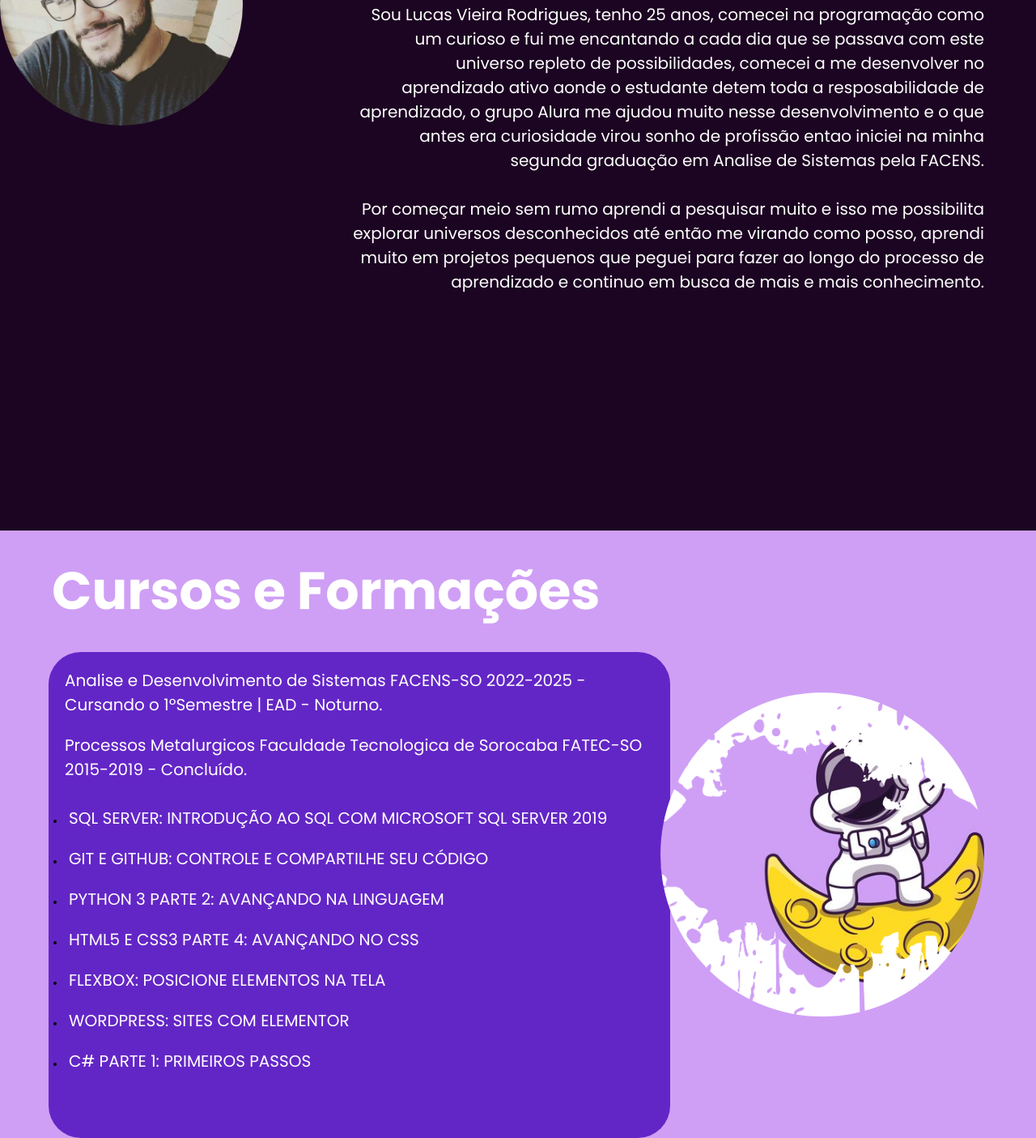
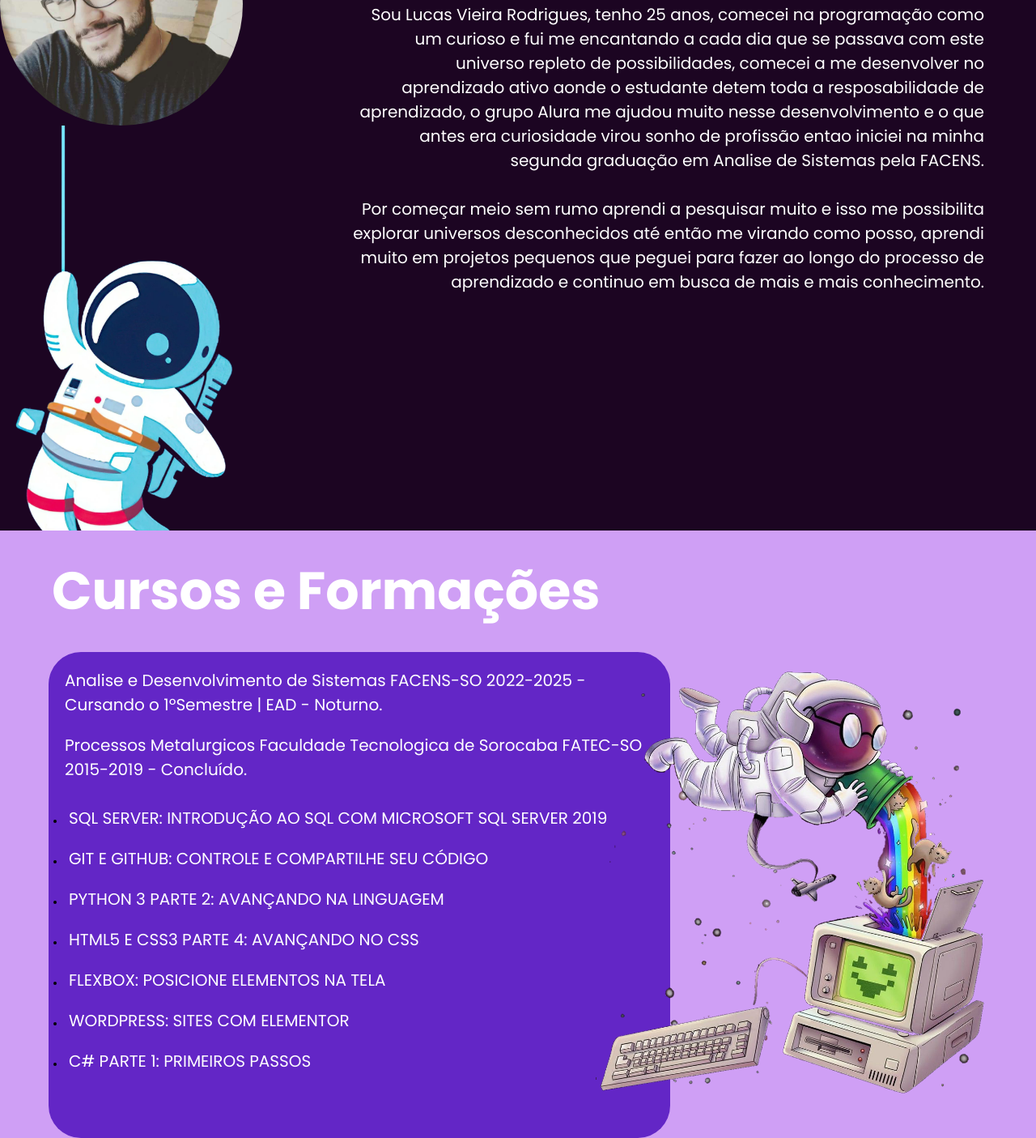
Before and after one commit to LucasvRodrigues/myrepository, a plain HTML site: page index.html in a window 1280 px wide. Shown: the part 945-2350 px from the top of the page at 81% size. Drawn offline with nearby package versions, Linux system fonts and the light colour scheme.

Commit message:
adicionado alguns elementos em parallax, precisa corrigir responsividade arrumando melhor os containers

```diff
--- a/index.html
+++ b/index.html
@@ -55,6 +55,7 @@
         </div>
     </section>
     <section class="banner3" id="experiencia-profissional">
+        <img class="parallax-img" src="./shared/img/down.png" id="down">
         <div class="banner3-context">
             <h2>Experiencia Profissional</h2>
             <div class="banner3-list-background">
@@ -75,7 +76,7 @@
         let btn = document.getElementById("btn");
         let mountains_front = document.getElementById("mountains_front");
         let header = document.getElementById("header");
-
+        let down = document.getElementById("down");
         window.addEventListener('scroll', function(){
             let value = window.scrollY;
             stars.style.left = value * 0.25 + 'px';
@@ -86,7 +87,7 @@
             text.style.marginTop = value * 1.5 + 'px';
             btn.style.marginTop = value * 1.5 + 'px';
             header.style.marginTop = value * 0.5 + 'px';
-
+            down.style.marginTop = value * 0.5 + 'px';
         })
     </script>
     <footer class="body-footer">
--- a/style.css
+++ b/style.css
@@ -151,6 +151,10 @@ html
  height: 100vh;
  background: #1c0522;
 }
+.banner2
+{
+  z-index: 10;
+}
 .banner-img
 {
   display: flex;
@@ -224,34 +228,14 @@ html
 .splash-container
 {
   position: absolute;
-  top: 25%;
+  top: 20%;
   right: 5%;
-  width: 40rem;
-  height: 40rem;
+  width: 48rem;
+  height: 55rem;
   display: flex;
   flex-direction: row;
-  background: url(./shared/img/fe0080cc406fdd96dec7457d8cdd8b11.jpg);
+  background: url(./shared/img/pc.png);
   background-size: cover;
-  border-radius: 50%;
-}
-.splash-container::before
-{
-  content: "";
-  position: absolute;
-  top: 0;
-  left: 0;
-  width: 100%;
-  height: 100%;
-  background: url(./shared/img/splash.jpg);
-  background-size: 220%;
-  background-repeat: no-repeat;
-  background-position: center;
-  mix-blend-mode: screen;
-  border-radius: 50%;
-}
-.banner3-context
-{
-  background:#1c0522;
 }
 .banner3-context h1
 {
@@ -278,6 +262,7 @@ html
   flex-direction: column;
   padding: 3% 5% 5% 0;
   text-align: right;
+  background:#1c0522;
 }
 .banner3-list-background
 {
@@ -288,6 +273,14 @@ html
   height: 40%;
   background: #6326c6;
   border-radius: 40px;
+}
+#down
+{
+  position: absolute;
+  top: -130rem;
+  width: 30rem;
+  height: 50rem;
+  z-index: 9;
 }
 .banner3-list-background ul
 {
```
Also changed, not shown: shared/img/down.png (added), shared/img/fishing-moon.png (added), shared/img/pc.png (added), shared/img/pink.png (added).
